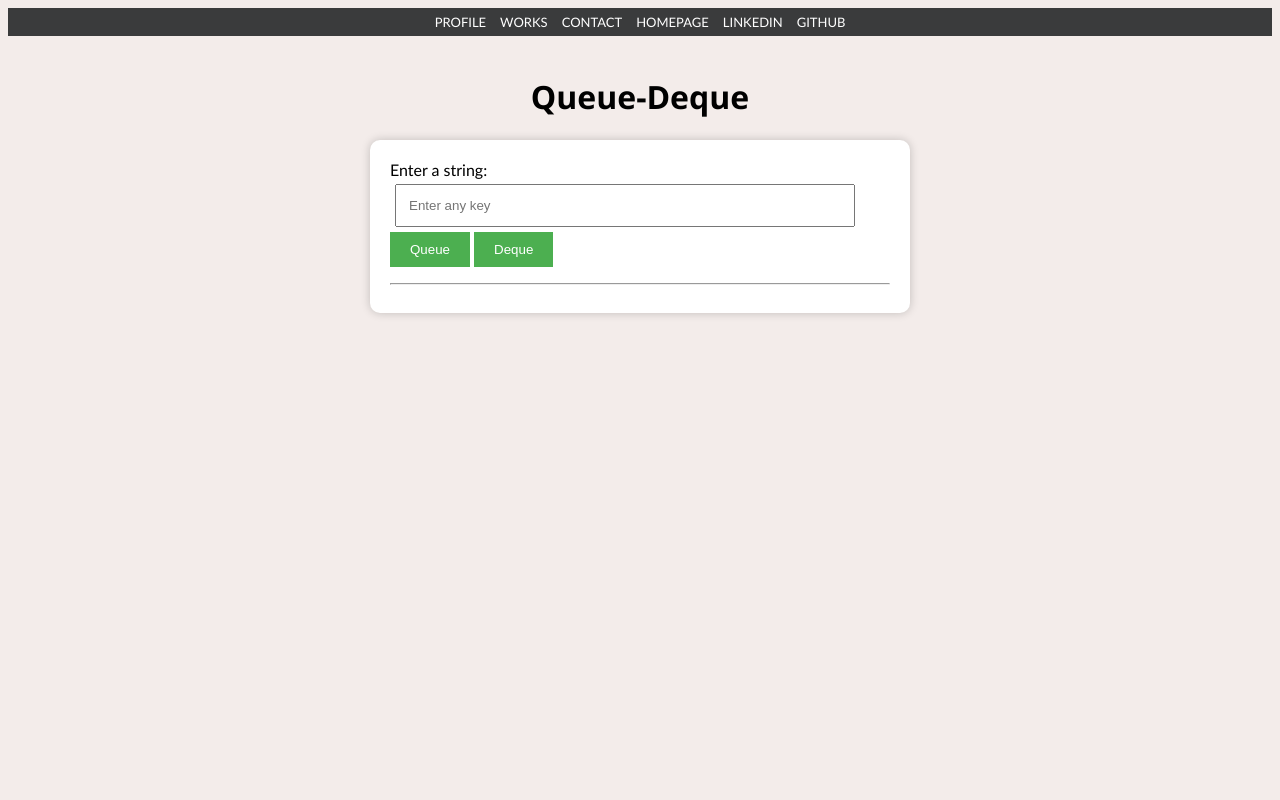
After one commit to PUP-PierreSiLog/DSA-Act1, a Flask app: page /Queue-Deque in a window 1280 px wide. The commit adds this page. Run offline with Flask 3, Linux system fonts and the light colour scheme.

Commit message:
Tried Queue-Deque on my own webpage, working

```diff
--- a/app.py
+++ b/app.py
@@ -32,9 +32,12 @@ def areaOfcircle():
     area=None
     if request.method == 'POST':
         input_radius=request.form.get('InputFloat', '')
-        input_radius=int(input_radius)
-        circle_calculations=Circle(input_radius)
-        area=circle_calculations.calculate_area()
+        if input_radius.isdigit():
+            input_radius=int(input_radius)
+            circle_calculations=Circle(input_radius)
+            area=circle_calculations.calculate_area()
+        else:
+            area="Please input a valid integer."
     return render_template('areaOfcircle.html', area=area)
 
 @app.route('/areaOfTriangle', methods=['GET', 'POST'])
@@ -49,7 +52,28 @@ def areaOfTriangle():
             input_height=int(input_height)
             triangle_calculations=Triangle(input_base, input_height)
             area=triangle_calculations.calculate_area()
+        else:
+            area="Please input a valid integer."
     return render_template('areaOfTriangle.html', area=area)
+
+queue = []
+@app.route('/Queue-Deque', methods=['GET', 'POST'])
+def QueueDeque():
+    Enqueue = None
+    Dequeue = None
+
+    if request.method == 'POST':
+
+        if request.form.get('enqueue', ''):
+            data = str(request.form.get('inputString', ''))
+            queue.append(data)
+
+        elif request.form.get('dequeue', ''):
+            if queue:
+                Dequeue = queue.pop(0)
+
+    return render_template('Queue-Deque.html', Enqueue=queue, Dequeue=Dequeue)
+
 
 if __name__ == "__main__":
     app.run(debug=True)
--- /dev/null
+++ b/templates/Queue-Deque.html
@@ -0,0 +1,36 @@
+<html>
+    <head>
+        <title>Page Under Construction</title>
+        <link rel="stylesheet" href="{{ url_for('static', filename='basic_style.css') }}">
+    </head>
+    <body>
+        <div class="header">
+            <a href="/profile">PROFILE</a>
+            <a href="/works">WORKS</a>
+            <a href="/contact">CONTACT</a>
+            <a href="/">HOMEPAGE</a>
+            <a href="https://www.linkedin.com/in/iampierrezurbito/">LINKEDIN</a>
+            <a href="https://github.com/PUP-PierreSiLog">GITHUB</a>
+        </div>
+        <br>
+        <h1>Queue-Deque</h1>
+        <!--FORMS PROPER-->
+        <div class="contact-container">
+            <form action="/Queue-Deque" method="post" >
+                <label for="inputString" class="Anim" >  Enter a string:     </label>
+                <input type="text" id="inputString" name="inputString" placeholder="Enter any key">
+                <br>
+                <input type="submit" id ="enequeue" name="enqueue" value="Queue"  class="btn">
+                <input type="submit" id ="dequeue" name="dequeue" value="Deque" class="btn">
+            </form>
+        <hr>
+        <!--RESULTS PROPER-->
+            {% if Enqueue %}
+            <p class="Anim">Enqueue: {{ " -> ".join(Enqueue) }}</p>
+            {% endif %}
+            {% if Dequeue %}
+            <p class="Anim" > Dequeue: {{ Dequeue }}</p>
+            {% endif %}
+        </div>
+    </body>
+</html>
--- a/templates/areaOfTriangle.html
+++ b/templates/areaOfTriangle.html
@@ -31,7 +31,7 @@
         <hr>
         <!--RESULTS PROPER-->
         {% if area %}
-        <p> The area is {{ area }} units</p>
+        <p>Area: {{ area }}</p>
         {% endif %}
         </div>
 
--- a/templates/areaOfcircle.html
+++ b/templates/areaOfcircle.html
@@ -22,7 +22,7 @@
             </form>
             <hr>
             {% if area %}
-            <p> The area is {{ area }} units</p>
+            <p> Area: {{ area }}</p>
             {% endif %}
         </div>
 
--- a/templates/profile.html
+++ b/templates/profile.html
@@ -13,6 +13,7 @@
         <a href="/">HOMEPAGE</a>
         <a href="https://www.linkedin.com/in/iampierrezurbito/">LINKEDIN</a>
         <a href="https://github.com/PUP-PierreSiLog">GITHUB</a>
+        <a href="/Queue-Deque">QUEUE-DEQUE</a>
     </div>
     <br>
     <div class="profile-container">
```
Also changed, not shown: Queue-Deque.py (added, +45 -0 lines).
